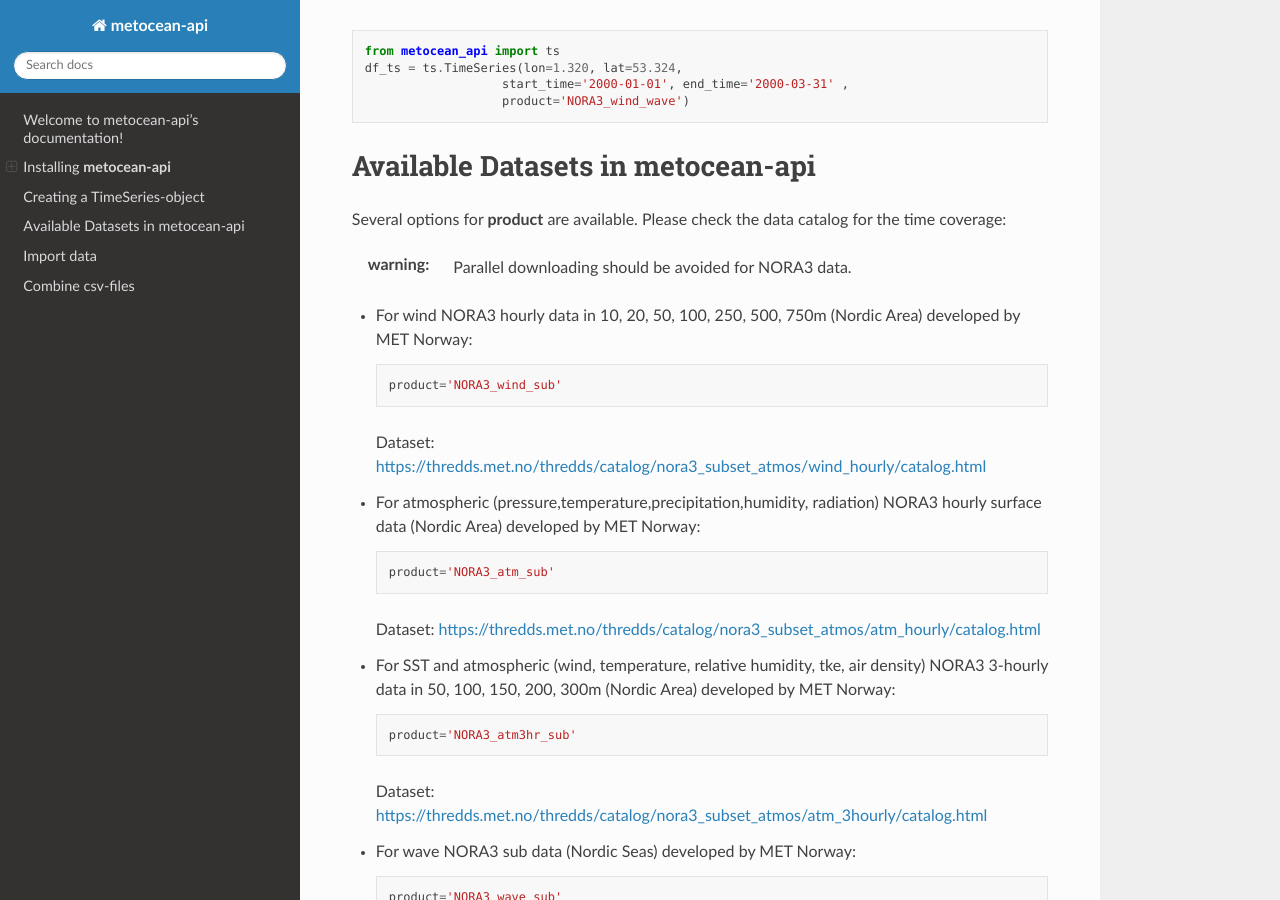
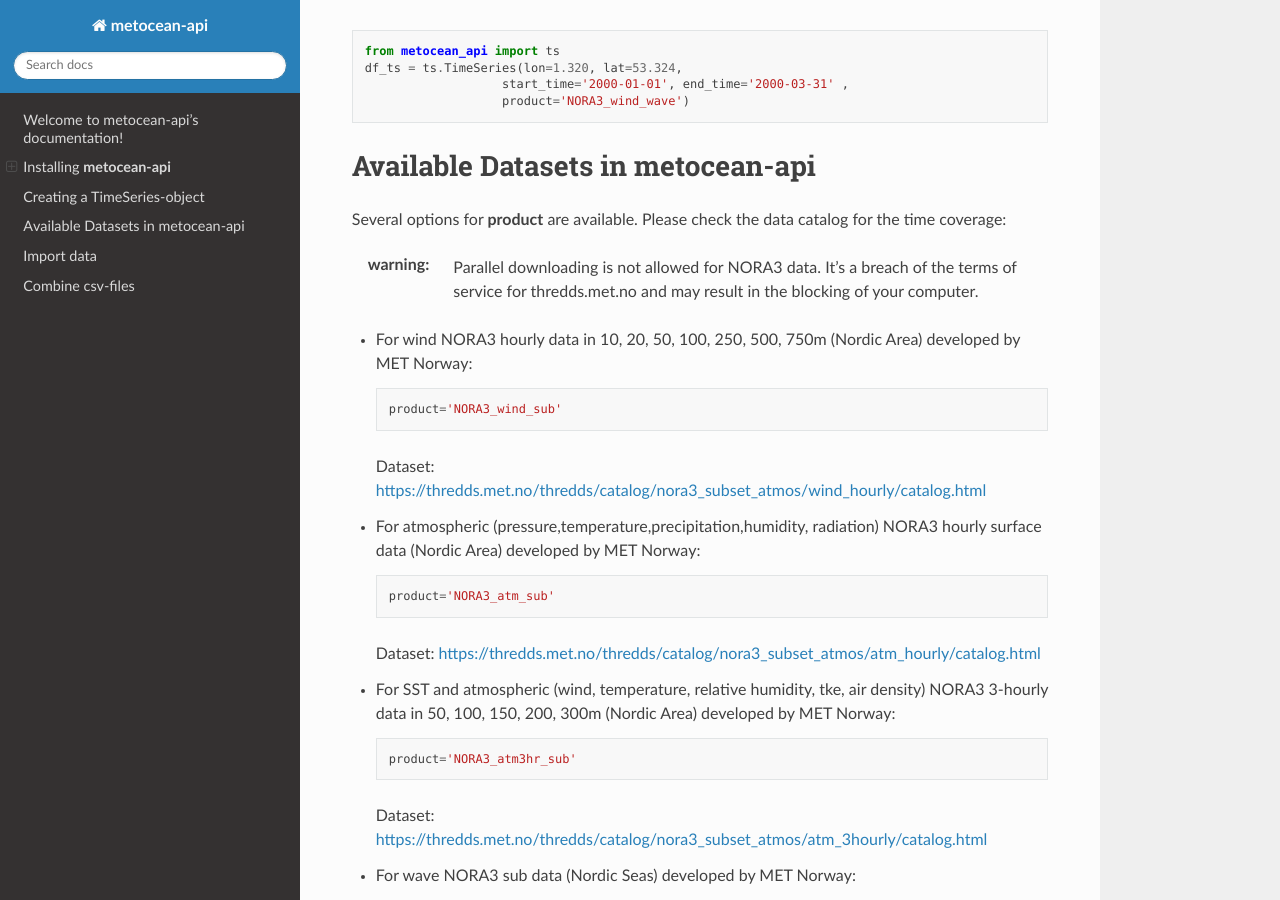
Before and after one commit to MET-OM/metocean-api, a Sphinx documentation site: the page built from docs/index.rst, in a window 1280 px wide and 900 px high, scrolled down 1497 px. Built offline with Sphinx 7.4.7 and the Read the Docs theme 3.1.0, drawn with Linux system fonts in a browser that asks for light colours.

Commit message:
Update index.rst

```diff
--- a/docs/index.rst
+++ b/docs/index.rst
@@ -78,7 +78,7 @@ Available Datasets in metocean-api
 
 Several options for **product** are available. Please check the data catalog for the time coverage:
 
-:warning: Parallel downloading should be avoided for NORA3 data.
+:warning: Parallel downloading is not allowed for NORA3 data. It's a breach of the terms of service for thredds.met.no and may result in the blocking of your computer.
 
 * For wind NORA3 hourly data in 10, 20, 50, 100, 250, 500, 750m (Nordic Area) developed by MET Norway:
 
```
